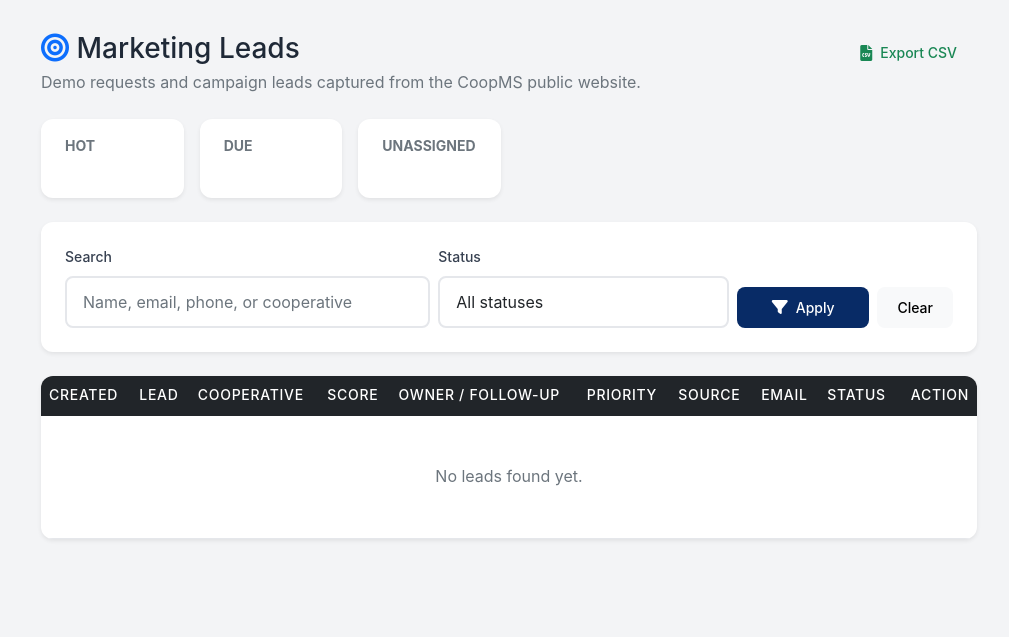
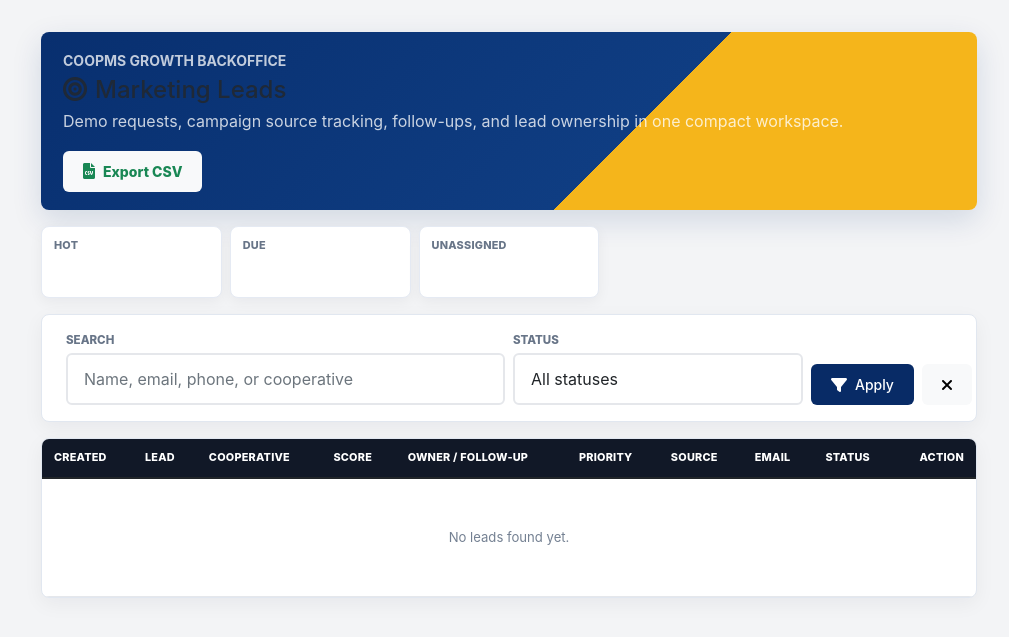
Before and after one commit to keshdel/oou_cooperative_system, a Python web app: template templates/marketing/leads.html in a window 1280 px wide. Shown: the top 637 px of the page, without its empty margins (271-1280 px from the left). Run offline with Jinja, Linux system fonts and the light colour scheme; the template is opened without the code that fills it, so the values that code supplies are empty.

Commit message:
Refresh HQ marketing CRM UI

```diff
--- a/templates/marketing/leads.html
+++ b/templates/marketing/leads.html
@@ -2,66 +2,133 @@
 
 {% block title %}Marketing Leads - CoopMS{% endblock %}
 
+{% block extra_css %}
+<style>
+  .crm-shell { max-width: 1480px; margin: 0 auto; }
+  .crm-hero {
+    background: linear-gradient(135deg, #082f6f 0%, #0f3d82 62%, #f5b51b 62%, #f5b51b 100%);
+    color: #fff;
+    border-radius: 8px;
+    padding: 18px 22px;
+    box-shadow: 0 10px 30px rgba(7, 47, 111, .14);
+  }
+  .crm-hero p { color: rgba(255,255,255,.78); }
+  .crm-hero .btn { border-radius: 6px; font-weight: 800; }
+  .crm-kpi-grid {
+    display: grid;
+    grid-template-columns: repeat(9, minmax(104px, 1fr));
+    gap: 8px;
+  }
+  .crm-kpi {
+    display: block;
+    min-height: 72px;
+    padding: 10px 12px;
+    background: #fff;
+    border: 1px solid #e5eaf3;
+    border-radius: 8px;
+    color: #14213d;
+    box-shadow: 0 4px 14px rgba(15, 23, 42, .05);
+  }
+  .crm-kpi:hover { border-color: #0f3d82; color: #0f3d82; }
+  .crm-kpi.active { border-color: #0f3d82; box-shadow: inset 0 0 0 1px #0f3d82; }
+  .crm-kpi-label {
+    color: #687588;
+    font-size: .68rem;
+    font-weight: 800;
+    letter-spacing: .02em;
+    text-transform: uppercase;
+  }
+  .crm-kpi-value {
+    margin-top: 8px;
+    font-size: 1.25rem;
+    font-weight: 900;
+    line-height: 1;
+  }
+  .crm-panel {
+    border: 1px solid #e1e7f0;
+    border-radius: 8px;
+    box-shadow: 0 6px 20px rgba(15, 23, 42, .05);
+  }
+  .crm-filter .form-label {
+    margin-bottom: 4px;
+    color: #687588;
+    font-size: .72rem;
+    font-weight: 800;
+    text-transform: uppercase;
+  }
+  .crm-filter .form-control, .crm-filter .form-select, .crm-filter .btn {
+    min-height: 40px;
+    border-radius: 6px;
+  }
+  .crm-table { font-size: .82rem; }
+  .crm-table thead th {
+    padding: 10px 12px;
+    background: #111827;
+    color: #fff;
+    font-size: .68rem;
+    font-weight: 800;
+    letter-spacing: .02em;
+    text-transform: uppercase;
+    white-space: nowrap;
+  }
+  .crm-table tbody td { padding: 10px 12px; vertical-align: middle; }
+  .crm-table .text-muted { color: #748092 !important; }
+  .crm-score-reason {
+    max-width: 260px;
+    overflow: hidden;
+    text-overflow: ellipsis;
+    white-space: nowrap;
+  }
+  .crm-email-stack .badge { min-width: 86px; text-align: left; }
+  @media (max-width: 1400px) {
+    .crm-kpi-grid { grid-template-columns: repeat(5, minmax(104px, 1fr)); }
+  }
+  @media (max-width: 768px) {
+    .crm-hero { background: #0f3d82; }
+    .crm-kpi-grid { grid-template-columns: repeat(2, minmax(0, 1fr)); }
+    .crm-table { font-size: .78rem; }
+  }
+</style>
+{% endblock %}
+
 {% block content %}
-<div class="d-flex flex-wrap justify-content-between align-items-start gap-3 mb-4">
+<div class="crm-shell">
+  <div class="crm-hero d-flex flex-wrap justify-content-between align-items-center gap-3 mb-3">
     <div>
-    <h1 class="h3 mb-1"><i class="fas fa-bullseye text-primary"></i> Marketing Leads</h1>
-    <p class="text-muted mb-0">Demo requests and campaign leads captured from the CoopMS public website.</p>
+      <div class="small text-uppercase fw-bold opacity-75 mb-1">CoopMS Growth Backoffice</div>
+      <h1 class="h4 mb-1"><i class="fas fa-bullseye me-2"></i>Marketing Leads</h1>
+      <p class="mb-0">Demo requests, campaign source tracking, follow-ups, and lead ownership in one compact workspace.</p>
     </div>
-  <a class="btn btn-outline-success" href="{{ url_for('marketing.export_leads') }}">
+    <a class="btn btn-light text-success" href="{{ url_for('marketing.export_leads') }}">
       <i class="fas fa-file-csv"></i> Export CSV
     </a>
   </div>
 
-<div class="row g-3 mb-4">
-  <div class="col-6 col-md-4 col-xl-2">
-    <a class="text-decoration-none" href="{{ url_for('marketing.leads_inbox', focus='hot') }}">
-      <div class="card shadow-sm h-100 {% if focus == 'hot' %}border-danger{% endif %}">
-        <div class="card-body py-3">
-          <div class="small text-muted text-uppercase fw-bold">Hot</div>
-          <div class="h4 mb-0">{{ dashboard.hot }}</div>
-        </div>
-      </div>
+  <div class="crm-kpi-grid mb-3">
+    <a class="crm-kpi text-decoration-none {% if focus == 'hot' %}active{% endif %}" href="{{ url_for('marketing.leads_inbox', focus='hot') }}">
+      <div class="crm-kpi-label">Hot</div>
+      <div class="crm-kpi-value text-danger">{{ dashboard.hot }}</div>
     </a>
-  </div>
-  <div class="col-6 col-md-4 col-xl-2">
-    <a class="text-decoration-none" href="{{ url_for('marketing.leads_inbox', focus='due') }}">
-      <div class="card shadow-sm h-100 {% if focus == 'due' %}border-warning{% endif %}">
-        <div class="card-body py-3">
-          <div class="small text-muted text-uppercase fw-bold">Due</div>
-          <div class="h4 mb-0">{{ dashboard.due }}</div>
-        </div>
-      </div>
+    <a class="crm-kpi text-decoration-none {% if focus == 'due' %}active{% endif %}" href="{{ url_for('marketing.leads_inbox', focus='due') }}">
+      <div class="crm-kpi-label">Due</div>
+      <div class="crm-kpi-value text-warning">{{ dashboard.due }}</div>
     </a>
-  </div>
-  <div class="col-6 col-md-4 col-xl-2">
-    <a class="text-decoration-none" href="{{ url_for('marketing.leads_inbox', focus='unassigned') }}">
-      <div class="card shadow-sm h-100 {% if focus == 'unassigned' %}border-secondary{% endif %}">
-        <div class="card-body py-3">
-          <div class="small text-muted text-uppercase fw-bold">Unassigned</div>
-          <div class="h4 mb-0">{{ dashboard.unassigned }}</div>
-        </div>
-      </div>
+    <a class="crm-kpi text-decoration-none {% if focus == 'unassigned' %}active{% endif %}" href="{{ url_for('marketing.leads_inbox', focus='unassigned') }}">
+      <div class="crm-kpi-label">Unassigned</div>
+      <div class="crm-kpi-value">{{ dashboard.unassigned }}</div>
     </a>
-  </div>
     {% for status in statuses %}
-  <div class="col-6 col-md-4 col-xl-2">
-    <a class="text-decoration-none" href="{{ url_for('marketing.leads_inbox', status=status) }}">
-      <div class="card shadow-sm h-100 {% if current_status == status %}border-primary{% endif %}">
-        <div class="card-body py-3">
-          <div class="small text-muted text-uppercase fw-bold">{{ status.replace('_', ' ') }}</div>
-          <div class="h4 mb-0">{{ status_counts.get(status, 0) }}</div>
-        </div>
-      </div>
+    <a class="crm-kpi text-decoration-none {% if current_status == status %}active{% endif %}" href="{{ url_for('marketing.leads_inbox', status=status) }}">
+      <div class="crm-kpi-label">{{ status.replace('_', ' ') }}</div>
+      <div class="crm-kpi-value">{{ status_counts.get(status, 0) }}</div>
     </a>
-  </div>
     {% endfor %}
   </div>
 
-<div class="card shadow-sm mb-4">
-  <div class="card-body">
+  <div class="card crm-panel crm-filter mb-3">
+    <div class="card-body py-3">
       <form method="get" class="row g-2 align-items-end">
-      <div class="col-md-5">
+        <div class="col-md-6">
           <label class="form-label">Search</label>
           <input class="form-control" name="q" value="{{ q }}" placeholder="Name, email, phone, or cooperative">
         </div>
@@ -74,18 +141,18 @@
             {% endfor %}
           </select>
         </div>
-      <div class="col-md-3 d-flex gap-2">
+        <div class="col-md-2 d-flex gap-2">
           <button class="btn btn-primary flex-fill" type="submit"><i class="fas fa-filter"></i> Apply</button>
-        <a class="btn btn-light" href="{{ url_for('marketing.leads_inbox') }}">Clear</a>
+          <a class="btn btn-light" title="Clear filters" href="{{ url_for('marketing.leads_inbox') }}"><i class="fas fa-times"></i></a>
         </div>
       </form>
     </div>
   </div>
 
-<div class="card shadow-sm">
+  <div class="card crm-panel">
     <div class="table-responsive">
-    <table class="table table-hover align-middle mb-0">
-      <thead class="table-dark">
+      <table class="table table-hover align-middle mb-0 crm-table">
+        <thead>
           <tr>
             <th>Created</th>
             <th>Lead</th>
@@ -105,18 +172,18 @@
             <td class="text-nowrap small">{{ lead.created_at }}</td>
             <td>
               <div class="fw-bold">{{ lead.full_name }}</div>
-            <div class="small text-muted">{{ lead.email }}{% if lead.phone %} · {{ lead.phone }}{% endif %}</div>
+              <div class="small text-muted">{{ lead.email }}{% if lead.phone %} &middot; {{ lead.phone }}{% endif %}</div>
             </td>
             <td>
               <div class="fw-semibold">{{ lead.society_name }}</div>
-            <div class="small text-muted">{{ lead.society_type or 'Type not provided' }}{% if lead.member_count %} · {{ lead.member_count }}{% endif %}</div>
+              <div class="small text-muted">{{ lead.society_type or 'Type not provided' }}{% if lead.member_count %} &middot; {{ lead.member_count }}{% endif %}</div>
             </td>
             <td>
               {% set temp = lead.lead_temperature or 'cold' %}
               <span class="badge {% if temp == 'hot' %}bg-danger{% elif temp == 'warm' %}bg-warning text-dark{% else %}bg-secondary{% endif %}">
-              {{ lead.lead_score or 0 }}/100 · {{ temp|title }}
+                {{ lead.lead_score or 0 }}/100 &middot; {{ temp|title }}
               </span>
-            {% if lead.score_reason %}<div class="small text-muted mt-1">{{ lead.score_reason }}</div>{% endif %}
+              {% if lead.score_reason %}<div class="small text-muted mt-1 crm-score-reason" title="{{ lead.score_reason }}">{{ lead.score_reason }}</div>{% endif %}
             </td>
             <td>
               <div class="small fw-semibold">{{ lead.owner_full_name or lead.owner_username or 'Unassigned' }}</div>
@@ -129,26 +196,24 @@
               <span class="badge bg-light text-dark">{{ lead.utm_source or 'direct' }}</span>
               {% if lead.utm_campaign %}<div class="small text-muted mt-1">{{ lead.utm_campaign }}</div>{% endif %}
             </td>
-          <td>
+            <td class="crm-email-stack">
               {% set confirmation_status = lead.confirmation_status or 'not_attempted' %}
               {% set alert_status = lead.internal_alert_status or 'not_attempted' %}
               <div class="small">
-              Prospect:
                 <span class="badge {% if confirmation_status == 'sent' %}bg-success{% elif confirmation_status == 'failed' %}bg-danger{% else %}bg-secondary{% endif %}">
-                {{ confirmation_status.replace('_', ' ')|title }}
+                  P: {{ confirmation_status.replace('_', ' ')|title }}
                 </span>
               </div>
               <div class="small mt-1">
-              Alert:
                 <span class="badge {% if alert_status == 'sent' %}bg-success{% elif alert_status == 'failed' %}bg-danger{% else %}bg-secondary{% endif %}">
-                {{ alert_status.replace('_', ' ')|title }}
+                  A: {{ alert_status.replace('_', ' ')|title }}
                 </span>
               </div>
             </td>
             <td><span class="badge bg-primary">{{ lead.status.replace('_', ' ')|title }}</span></td>
             <td class="text-end">
-            <a class="btn btn-sm btn-outline-primary" href="{{ url_for('marketing.lead_detail', lead_id=lead.id) }}">
-              <i class="fas fa-eye"></i> Open
+              <a class="btn btn-sm btn-primary" href="{{ url_for('marketing.lead_detail', lead_id=lead.id) }}" title="Open lead">
+                <i class="fas fa-eye"></i>
               </a>
             </td>
           </tr>
@@ -161,4 +226,5 @@
       </table>
     </div>
   </div>
+</div>
 {% endblock %}
```
Also changed, not shown: templates/marketing/lead_detail.html (+201 -71 lines). Lines whose indentation alone changed are shown as unchanged.
